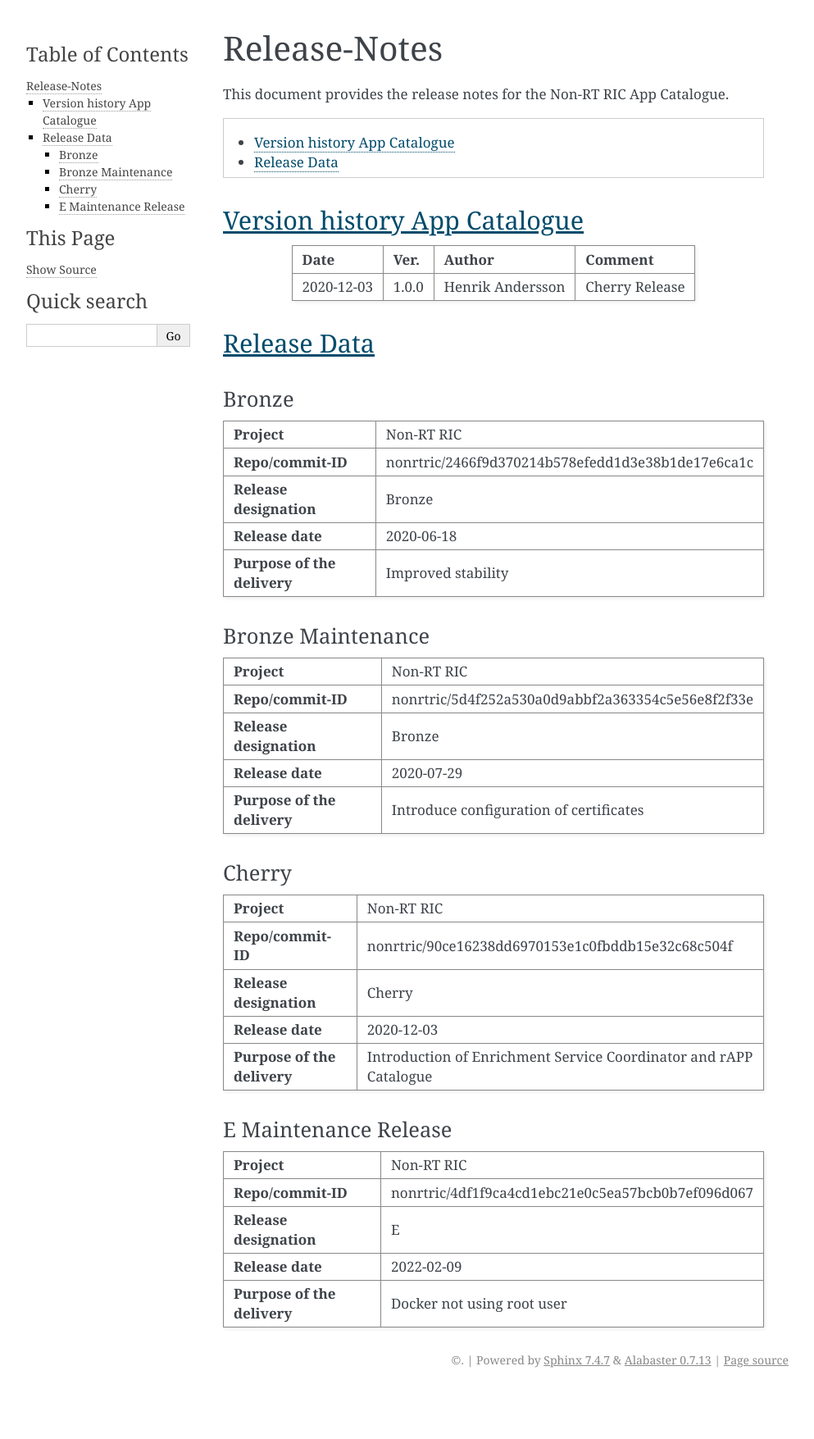
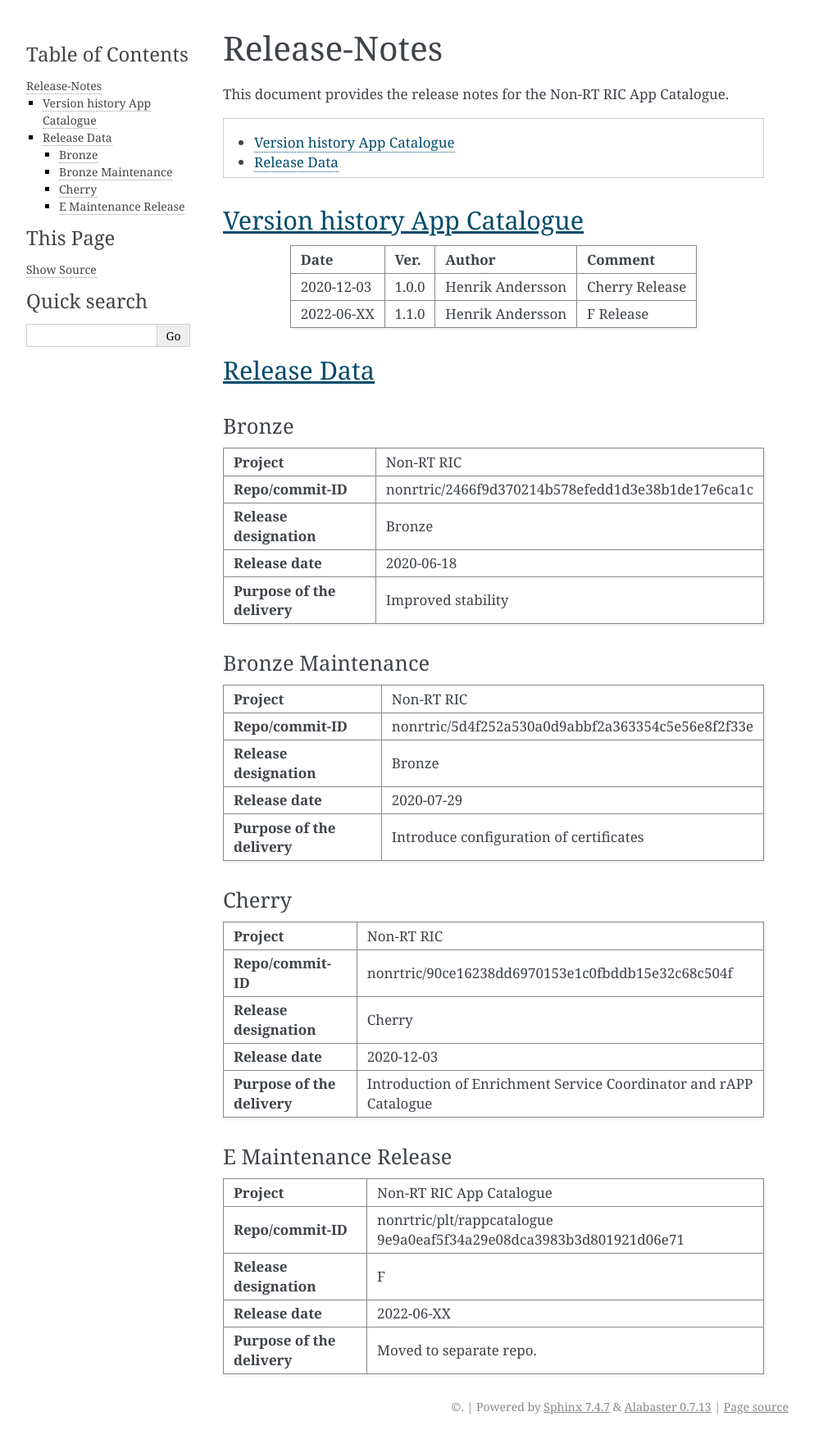
Before and after one commit to o-ran-sc/nonrtric-plt-rappcatalogue, a Sphinx documentation site: the page built from docs/release-notes.rst, in a window 1280 px wide. Shown: the whole page at 82% size, without its empty margins (148-1141 px from the left). Built offline with Sphinx 7.4.7, drawn with Linux system fonts in a browser that asks for light colours; before the commit the page ends 1698 px from its top, so only the background shows below that.

Commit message:
Update Release Notes
Issue-ID: NONRTRIC-762
Signed-off-by: elinuxhenrik <henrik.b.andersson@est.tech>
Change-Id: I9f4756bfe37314ec853e5f91e582a10f77818c95

```diff
--- a/docs/release-notes.rst
+++ b/docs/release-notes.rst
@@ -21,6 +21,9 @@
 |            |          |                  |                |
 +------------+----------+------------------+----------------+
 | 2020-12-03 | 1.0.0    | Henrik Andersson | Cherry Release |
+|            |          |                  |                |
++------------+----------+------------------+----------------+
+| 2022-06-XX | 1.1.0    | Henrik Andersson | F Release      |
 |            |          |                  |                |
 +------------+----------+------------------+----------------+
 
@@ -89,18 +92,19 @@
 E Maintenance Release
 ---------------------
 +-----------------------------+---------------------------------------------------+
-| **Project**                 | Non-RT RIC                                        |
+| **Project**                 | Non-RT RIC App Catalogue                          |
 |                             |                                                   |
 +-----------------------------+---------------------------------------------------+
-| **Repo/commit-ID**          | nonrtric/4df1f9ca4cd1ebc21e0c5ea57bcb0b7ef096d067 |
+| **Repo/commit-ID**          | nonrtric/plt/rappcatalogue                        |
+|                             | 9e9a0eaf5f34a29e08dca3983b3d801921d06e71          |
 |                             |                                                   |
 +-----------------------------+---------------------------------------------------+
-| **Release designation**     | E                                                 |
+| **Release designation**     | F                                                 |
 |                             |                                                   |
 +-----------------------------+---------------------------------------------------+
-| **Release date**            | 2022-02-09                                        |
+| **Release date**            | 2022-06-XX                                        |
 |                             |                                                   |
 +-----------------------------+---------------------------------------------------+
-| **Purpose of the delivery** | Docker not using root user                        |
+| **Purpose of the delivery** | Moved to separate repo.                           |
 |                             |                                                   |
 +-----------------------------+---------------------------------------------------+
```
